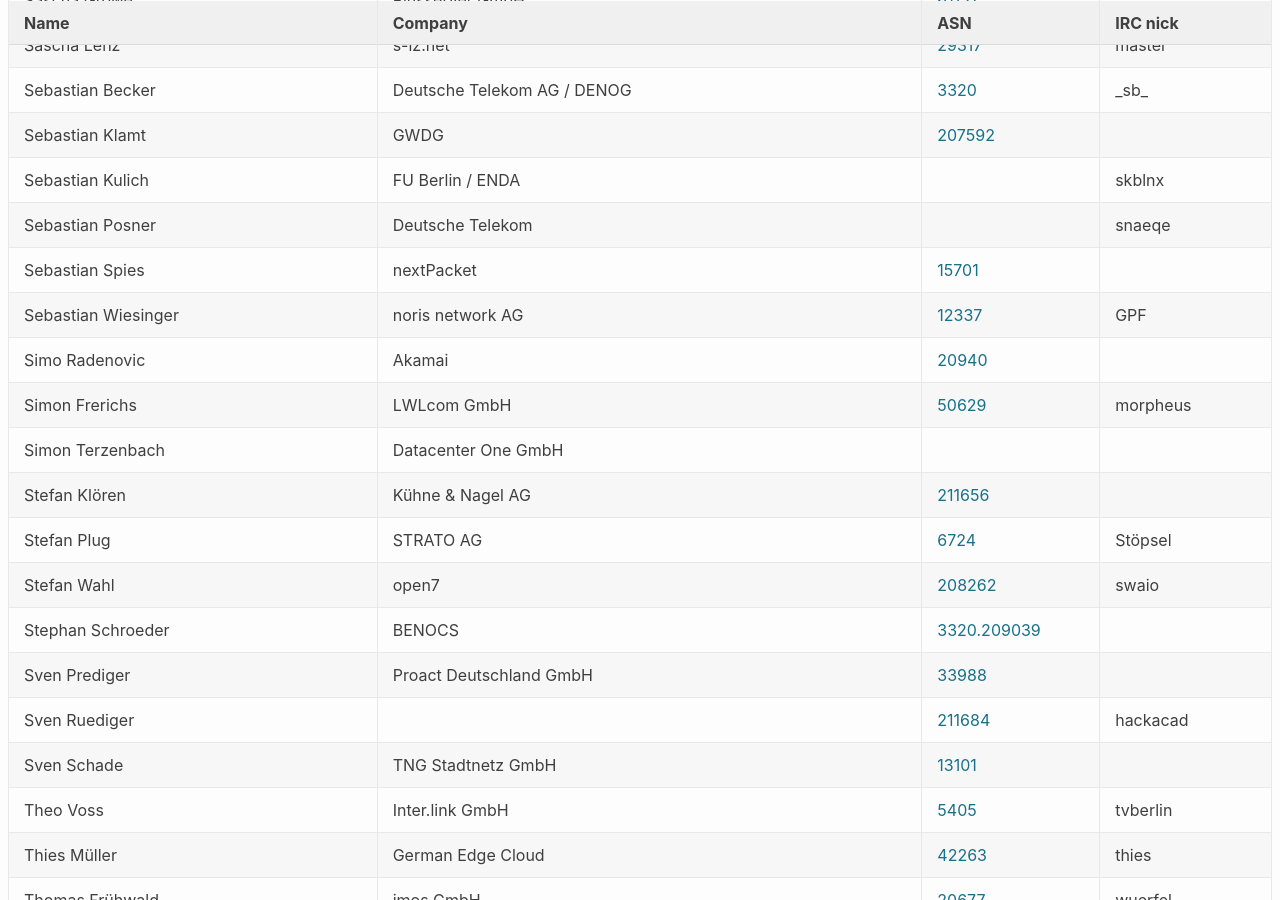
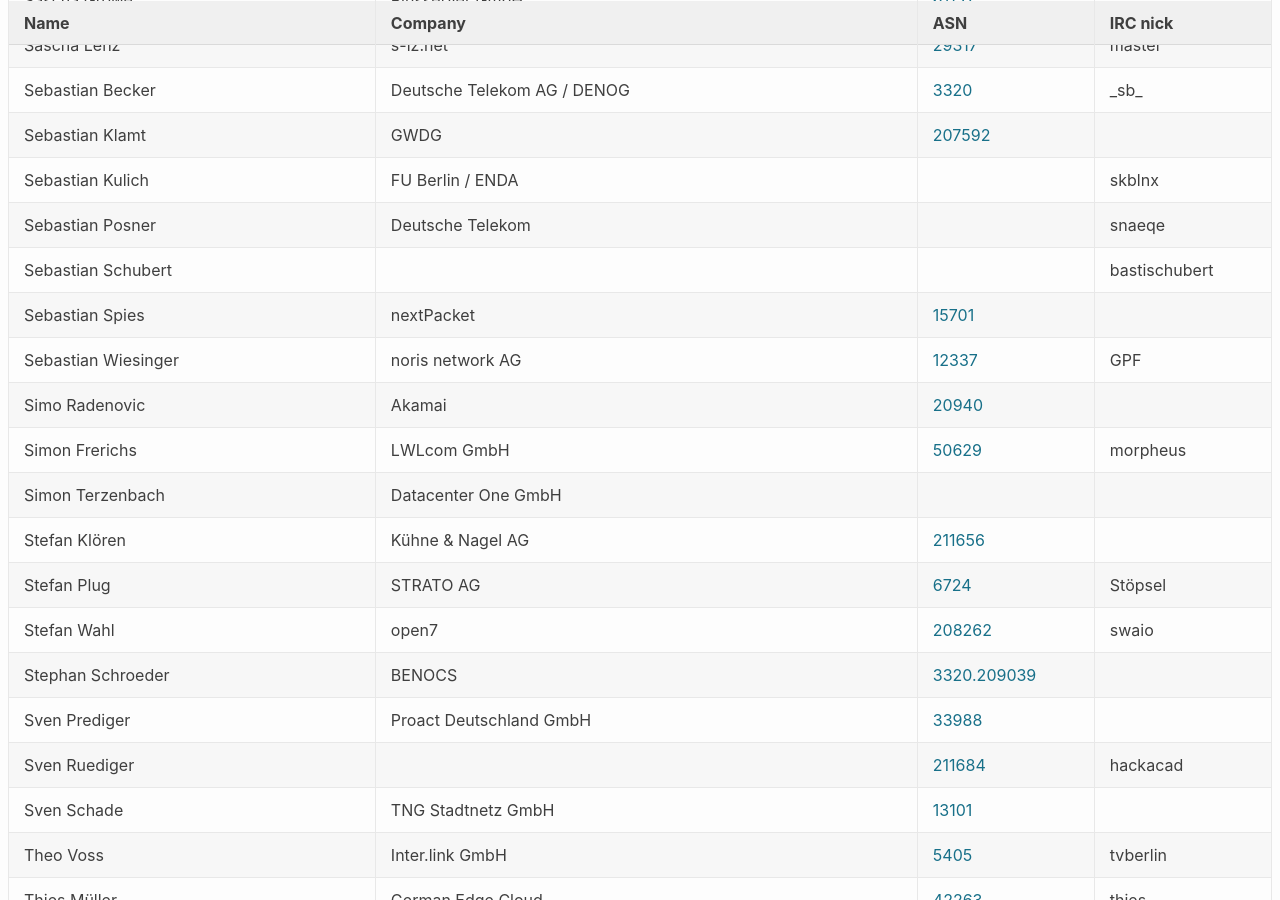
Before and after one commit to denog/pretix-attendeelist, a Jekyll site: the page built from denog14/index.md, in a window 1280 px wide and 900 px high, scrolled down 5329 px. Built offline with Jekyll 4.4.1, drawn with Linux system fonts in a browser that asks for light colours.

Commit message:
Latest data: Sun Oct  9 17:35:20 UTC 2022

```diff
--- a/_data/attendees_denog14_onsite.json
+++ b/_data/attendees_denog14_onsite.json
@@ -720,6 +720,12 @@
     "asn": null
   },
   {
+    "name": "Sebastian Schubert",
+    "company": null,
+    "irc": "bastischubert",
+    "asn": null
+  },
+  {
     "name": "Sebastian Spies",
     "company": "nextPacket",
     "irc": null,
```
